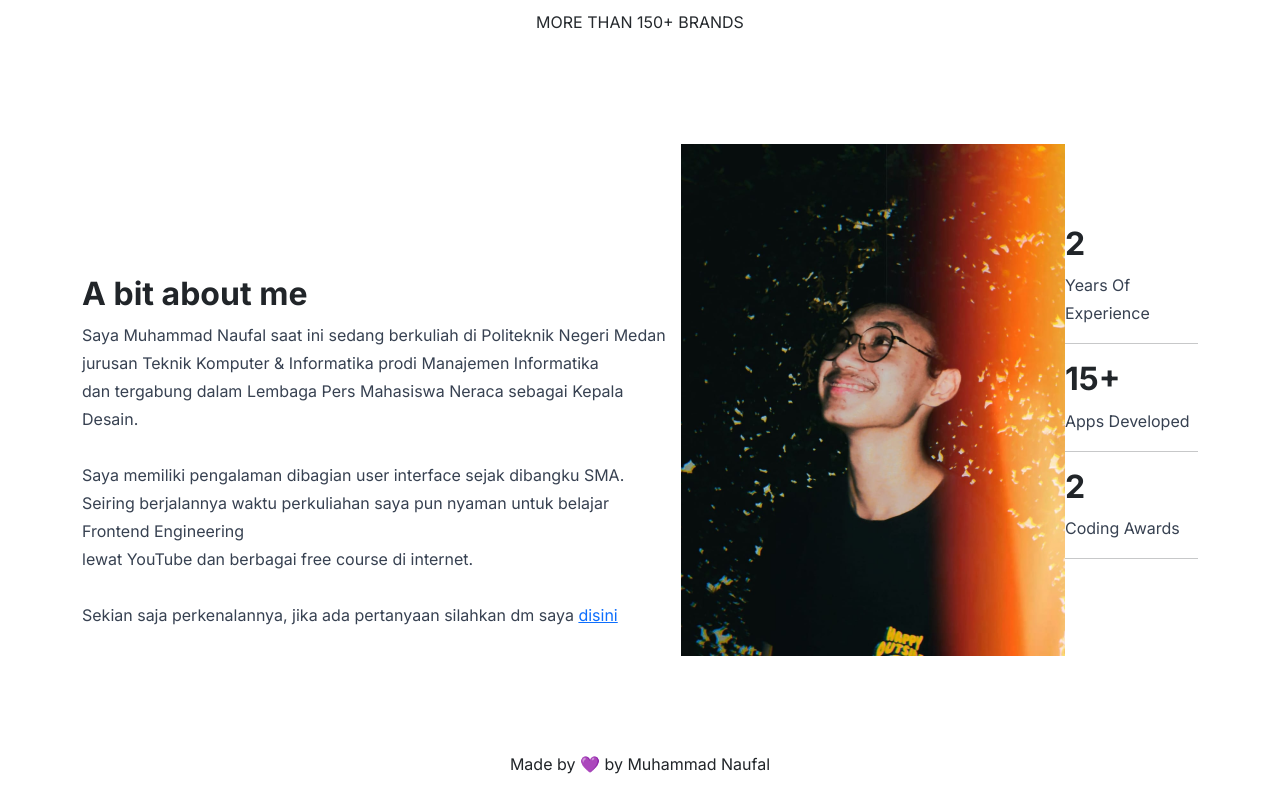
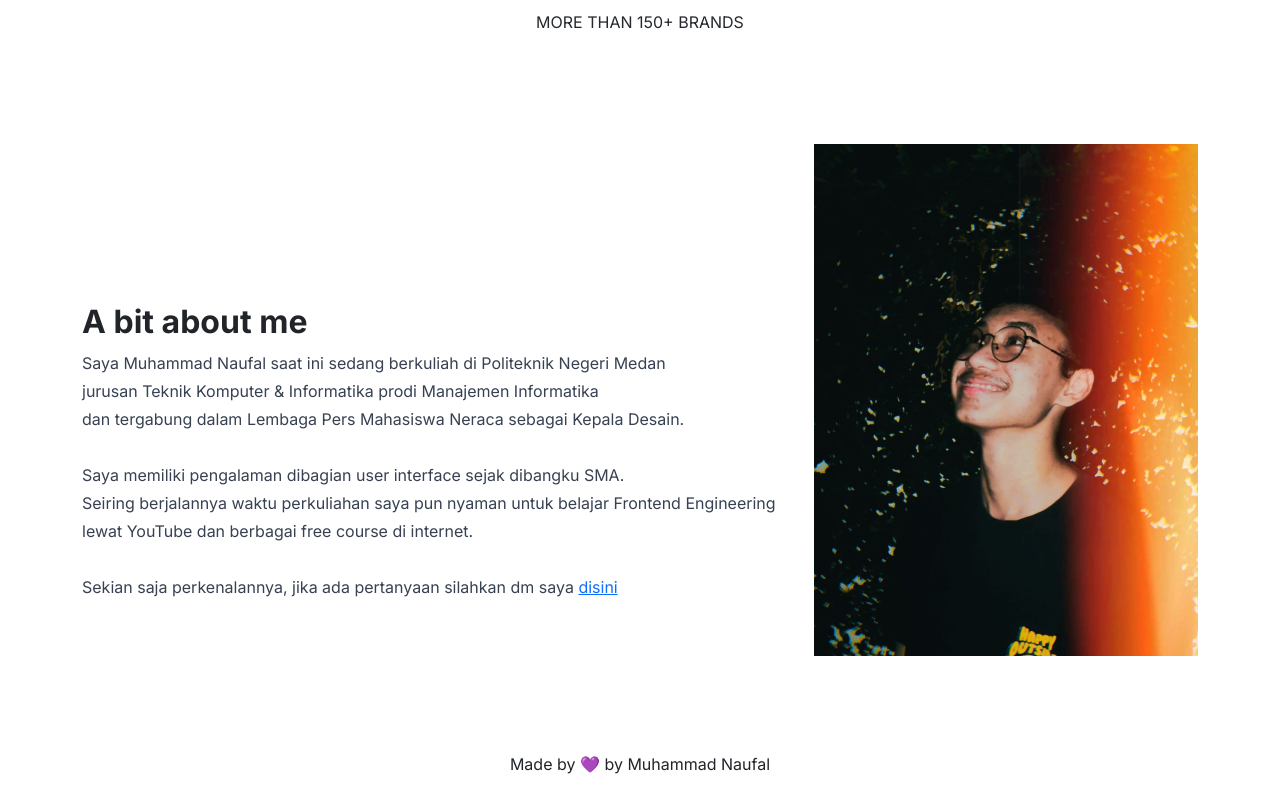
Before and after one commit to muhammadnaufaall/portfoliobootstrap, a plain HTML site: page index.html in a window 1280 px wide. Shown: the part 3966-4766 px from the top of the page. Drawn offline with nearby package versions, Linux system fonts and the light colour scheme.

Commit message:
ganti data dummy nya

```diff
--- a/index.html
+++ b/index.html
@@ -155,7 +155,7 @@
             <div class="about__content__mid" data-aos="zoom-in" data-aos-duration="1200" data-aos-delay="1000">
                 <img src="assets/images/naufal.png" alt="">
             </div>
-            <div class="about__content__right" data-aos="zoom-in" data-aos-duration="1200" data-aos-delay="1200">
+            <!-- <div class="about__content__right" data-aos="zoom-in" data-aos-duration="1200" data-aos-delay="1200">
                 <div class="about__content__right__exp">
                     <h2 class="fw-bold">2
                     </h2>
@@ -174,7 +174,7 @@
                     <p class="works__content_desc">Coding Awards</p>
                     <hr>
                 </div>
-            </div>
+            </div> -->
         </div>
     </section>
     <!-- About End -->
```
